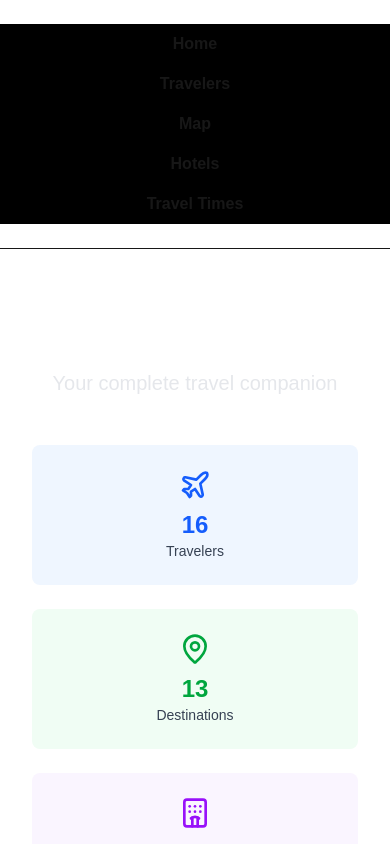
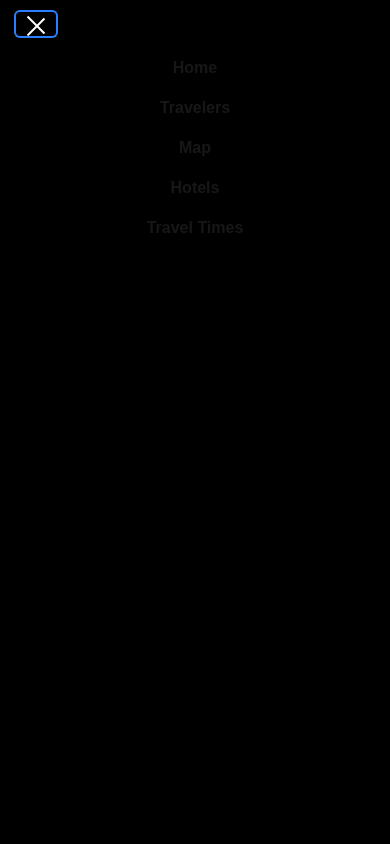
Before and after one commit to nolanfbetts/france-trip, a Next.js app: page / in a window 390 px wide. Both pictures are taken after a click on the button "Toggle navigation menu". Shown: the top 844 px of the page. Built offline with nearby package versions, Linux system fonts and the light colour scheme.

Commit message:
nav update

```diff
--- a/src/components/NavBar.tsx
+++ b/src/components/NavBar.tsx
@@ -4,29 +4,52 @@ import { useState } from "react";
 
 export default function NavBar() {
   const [navOpen, setNavOpen] = useState(false);
+
+  const closeMenu = () => setNavOpen(false);
+
   return (
     <nav className="w-full flex flex-col sm:flex-row sm:justify-center sm:items-center py-6 border-b mb-8 relative">
       {/* Hamburger for mobile */}
       <button
-        className="sm:hidden absolute left-4 top-1/2 -translate-y-1/2 p-2 rounded focus:outline-none focus:ring-2 focus:ring-blue-500"
+        className="sm:hidden absolute left-4 top-1/2 -translate-y-1/2 p-2 rounded focus:outline-none focus:ring-2 focus:ring-blue-500 z-30"
         aria-label="Toggle navigation menu"
         onClick={() => setNavOpen((open) => !open)}
       >
-        <span className="block w-6 h-0.5 bg-white mb-1"></span>
-        <span className="block w-6 h-0.5 bg-white mb-1"></span>
-        <span className="block w-6 h-0.5 bg-white"></span>
+        {navOpen ? (
+          // Close icon (X)
+          <>
+            <span className="block w-6 h-0.5 bg-white mb-1 transform rotate-45 translate-y-1"></span>
+            <span className="block w-6 h-0.5 bg-white transform -rotate-45"></span>
+          </>
+        ) : (
+          // Hamburger icon
+          <>
+            <span className="block w-6 h-0.5 bg-white mb-1"></span>
+            <span className="block w-6 h-0.5 bg-white mb-1"></span>
+            <span className="block w-6 h-0.5 bg-white"></span>
+          </>
+        )}
       </button>
+
+      {/* Mobile menu overlay */}
+      {navOpen && (
+        <div
+          className="sm:hidden fixed inset-0 bg-black bg-opacity-50 z-10"
+          onClick={closeMenu}
+        />
+      )}
+
       {/* Nav links */}
       <div
         className={`flex flex-col sm:flex-row items-center sm:static w-full sm:w-auto bg-black sm:bg-transparent z-20 transition-all duration-200 ${
-          navOpen ? 'flex' : 'hidden sm:flex'
+          navOpen ? 'flex absolute top-full left-0 right-0 shadow-lg' : 'hidden sm:flex'
         }`}
       >
-        <Link href="/" className="font-semibold hover:underline block w-full text-center py-2 sm:inline-block sm:w-auto sm:py-0 sm:mx-4">Home</Link>
-        <Link href="/travelers" className="font-semibold hover:underline block w-full text-center py-2 sm:inline-block sm:w-auto sm:py-0 sm:mx-4">Travelers</Link>
-        <Link href="/map" className="font-semibold hover:underline block w-full text-center py-2 sm:inline-block sm:w-auto sm:py-0 sm:mx-4">Map</Link>
-        <Link href="/hotels" className="font-semibold hover:underline block w-full text-center py-2 sm:inline-block sm:w-auto sm:py-0 sm:mx-4">Hotels</Link>
-        <Link href="/travel-times" className="font-semibold hover:underline block w-full text-center py-2 sm:inline-block sm:w-auto sm:py-0 sm:mx-4">Travel Times</Link>
+        <Link href="/" className="font-semibold hover:underline block w-full text-center py-2 sm:inline-block sm:w-auto sm:py-0 sm:mx-4" onClick={closeMenu}>Home</Link>
+        <Link href="/travelers" className="font-semibold hover:underline block w-full text-center py-2 sm:inline-block sm:w-auto sm:py-0 sm:mx-4" onClick={closeMenu}>Travelers</Link>
+        <Link href="/map" className="font-semibold hover:underline block w-full text-center py-2 sm:inline-block sm:w-auto sm:py-0 sm:mx-4" onClick={closeMenu}>Map</Link>
+        <Link href="/hotels" className="font-semibold hover:underline block w-full text-center py-2 sm:inline-block sm:w-auto sm:py-0 sm:mx-4" onClick={closeMenu}>Hotels</Link>
+        <Link href="/travel-times" className="font-semibold hover:underline block w-full text-center py-2 sm:inline-block sm:w-auto sm:py-0 sm:mx-4" onClick={closeMenu}>Travel Times</Link>
       </div>
     </nav>
   );
```
